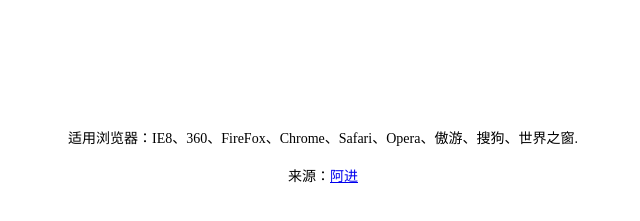
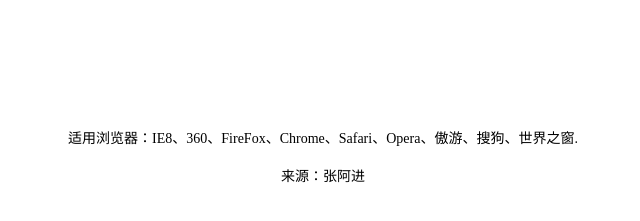
Before and after one commit to zhangajin5222/zhangajin5222.github.io, a plain HTML site: page index.html in a window 1280 px wide. Shown: the part 433-654 px from the top of the page, 317-957 px from the left. Drawn offline with Linux system fonts and the light colour scheme.

Commit message:
Update index.html

```diff
--- a/index.html
+++ b/index.html
@@ -19,7 +19,7 @@
 </div>
 <div style="text-align:center;margin:50px 0; font:normal 14px/24px 'MicroSoft YaHei';">
 <p>适用浏览器：IE8、360、FireFox、Chrome、Safari、Opera、傲游、搜狗、世界之窗. </p>
-<p>来源：<a href="http://sc.chinaz.com/" target="_blank">阿进</a></p>
+<p>来源：张阿进</p>
 </div>
 </body>
 </html>
```
